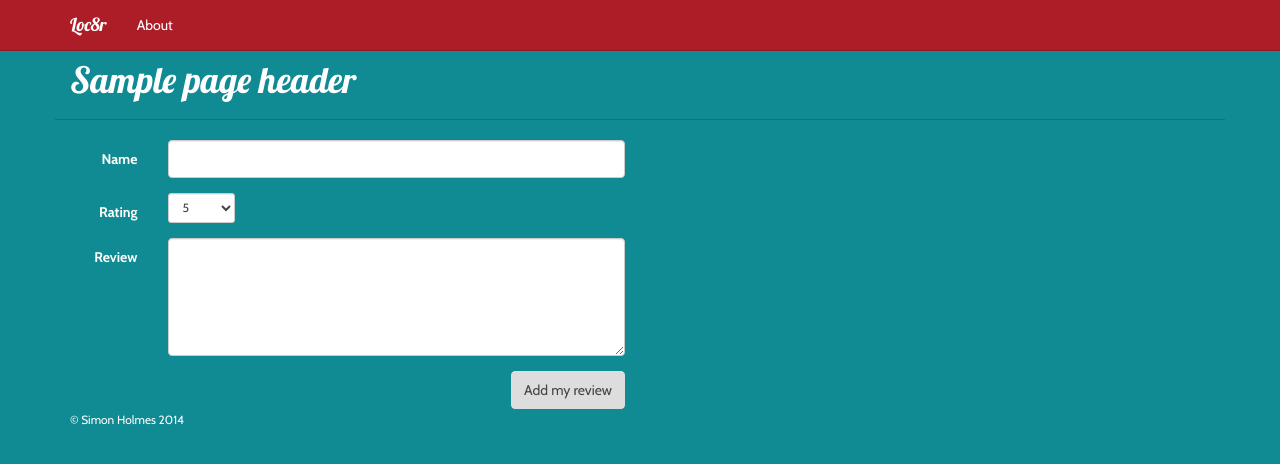
After one commit to glennc15/my_loc8r, a Flask app: template app_server/templates/location_review_form.html in a window 1280 px wide. The commit adds this page. Shown: the top 464 px of the page. Run offline with Flask 2, Linux system fonts and the light colour scheme; the template is opened without the code that fills it: most values are stand-ins (such as "Sample title", 1, 10 or a date in 2020); parts of the project's set-up code (start-up, migrations or seed data) failed here and were passed over; some libraries are stand-ins or nearby versions.

Commit message:
location_review_form.html - this is the add review form page.
updated locations_ctrl.add_review_page() do render the review page.
updated locations_ctrl.add_review() to POST review to the api.

AppTests.test_add_reviews_02() is passing.

```diff
--- a/app_server/templates/location.html
+++ b/app_server/templates/location.html
@@ -69,7 +69,7 @@
 									<small class="reviewTimestamp">{{ review.timestamp }}</small>
 								</div>
 								<div class="col-xs-12">
-									<p>{{ review.reviewText }}</p>
+									<p>{{ review.review_text }}</p>
 								</div>
 							</div>
 						</div>
--- /dev/null
+++ b/app_server/templates/location_review_form.html
@@ -0,0 +1,55 @@
+{% extends 'layout.html' %}
+
+
+
+
+{% block content %}
+
+<div class="row page-header">
+	<div class="col-lg-12">
+		<h1>{{ page_header.title }}</h1>
+	</div>
+</div>
+
+<div class="row">
+	<div class="col-xs-12 col-sm-6">
+		<form class="form-horizontal" action="", method="post", role="form">
+
+			<div class="form-group">
+				<label for="name" class="col-xs-10 col-sm-2 control-label">Name</label>
+				<div class="col-xs-12 col-sm-10">
+					<input class="form-control" id="name" name="name">
+				</div>
+			</div>
+
+
+			<div class="form-group">
+				<label for="rating" class="col-xs-10 col-sm-2 control-label">Rating</label>
+				<div class="col-xs-12 col-sm-2">
+					<select id="rating" class="form-control input-sm" name="rating">
+						<option>5</option>
+						<option>4</option>
+						<option>3</option>
+						<option>2</option>
+						<option>1</option>
+					</select>
+				</div>
+			</div>
+
+
+			<div class="form-group">
+				<label for="review" class="col-sm-2 control-label">Review</label>
+				<div class="col-sm-10">
+					<textarea id="review" class="form-control"  name="name" rows=5></textarea>
+				</div>
+			</div>
+
+			<button class="btn btn-default pull-right">Add my review</button>
+
+		</form>
+	</div>
+	<div class="col-xs-12 col-md-4"></div>
+</div>
+
+
+ {% endblock %}
--- a/my_loc8r.py
+++ b/my_loc8r.py
@@ -53,9 +53,19 @@ def location_details(locationid):
 		return loc_ctrl.location(request=request, location_id=locationid)
 
 
-@app.route('/location/<locationid>/review/new')
+@app.route('/location/<locationid>/review/new', methods=['GET', 'POST'])
 def add_loc_review(locationid):
-	return "<p>Add a review for Location = {}!</p>".format(locationid)
+
+	if request.method == 'GET':
+		return loc_ctrl.add_review_page(request=request, location_id=locationid)
+
+
+	elif request.method == 'POST':
+		return loc_ctrl.add_review(request=request, location_id=locationid)
+
+
+
+	# return "<p>Add a review for Location = {}!</p>".format(locationid)
 
 
 @app.route('/about')
```
Also changed, not shown: app_api/controllers/locations_api_controller.py (+4 -3 lines), app_server/controllers/locations_ctrl.py (+96 -4 lines), tests/app_tests.py (+24 -7 lines).
